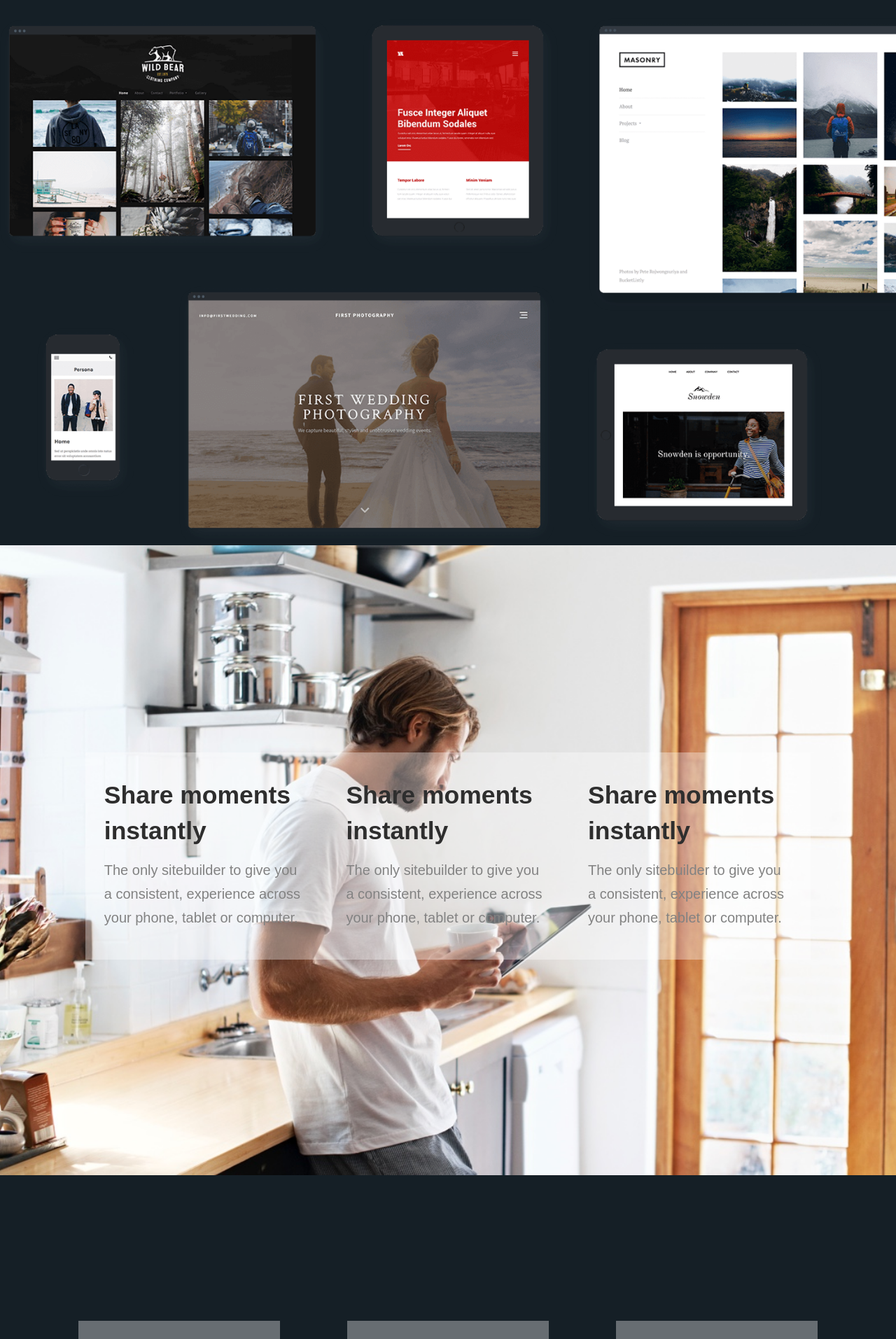
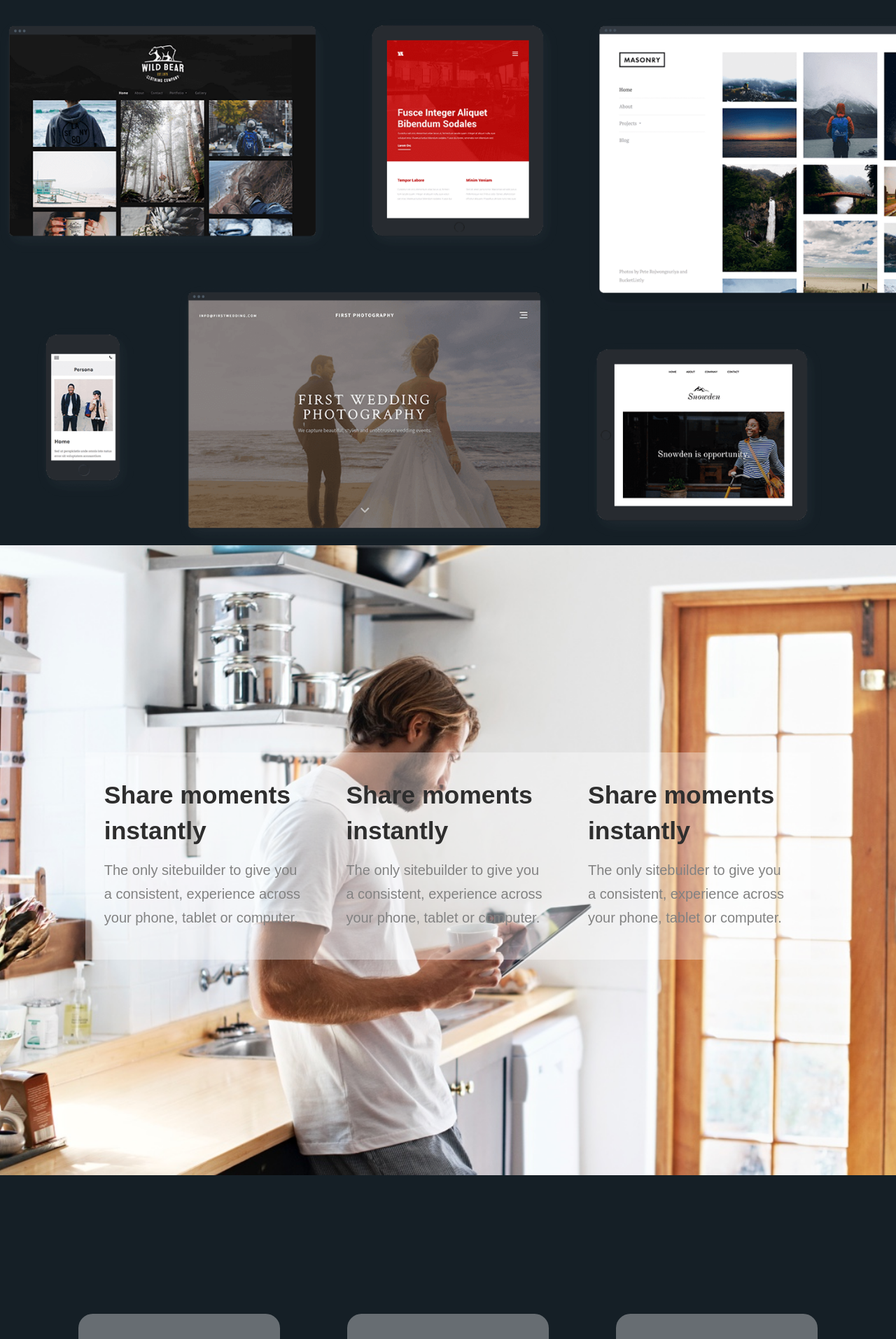
Before and after one commit to basekit-templates/partners-template, a Jekyll site: the page built from index.md, in a window 1280 px wide. Shown: the part 4487-6400 px from the top of the page at 70% size. Built offline with Jekyll 4.4.1, drawn with Linux system fonts in a browser that asks for light colours.

Commit message:
Tweaks to design

```diff
--- a/css/styles.scss
+++ b/css/styles.scss
@@ -54,10 +54,6 @@ h1, h2, h3, h4, h5, h6 {
   }
 }
 
-.price-tier {
-  padding: 1.2rem 1.6rem;
-}
-
 .block {
   min-height: 100vh;
 
@@ -75,6 +71,10 @@ h1, h2, h3, h4, h5, h6 {
   }
   &--collapse {
     min-height: auto;
+  }
+  &--pricing .article {
+    border-radius: 1.2rem;
+    margin-bottom: 1.2rem;
   }
 }
 
```
